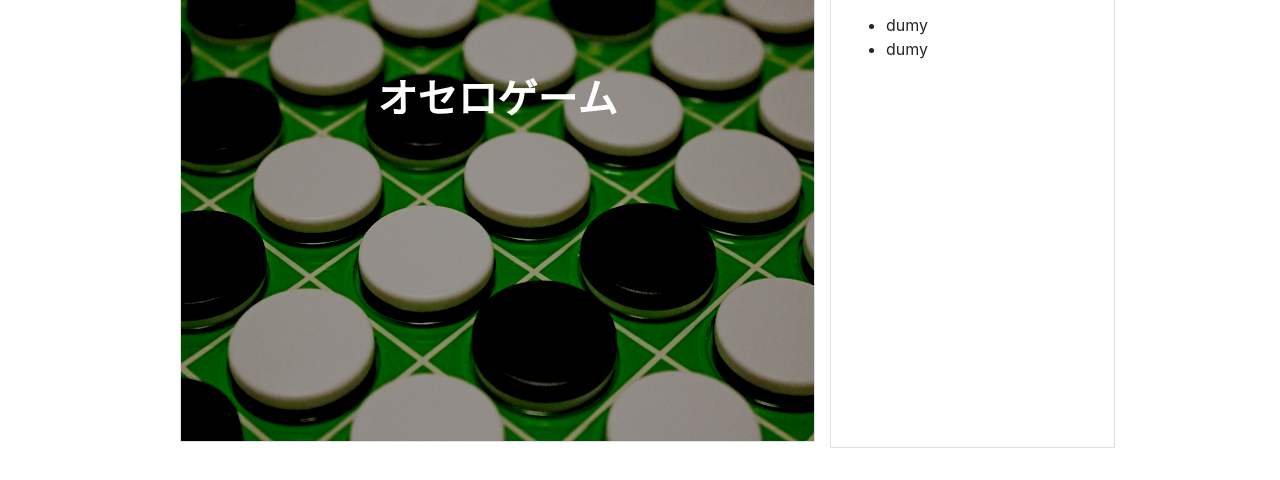
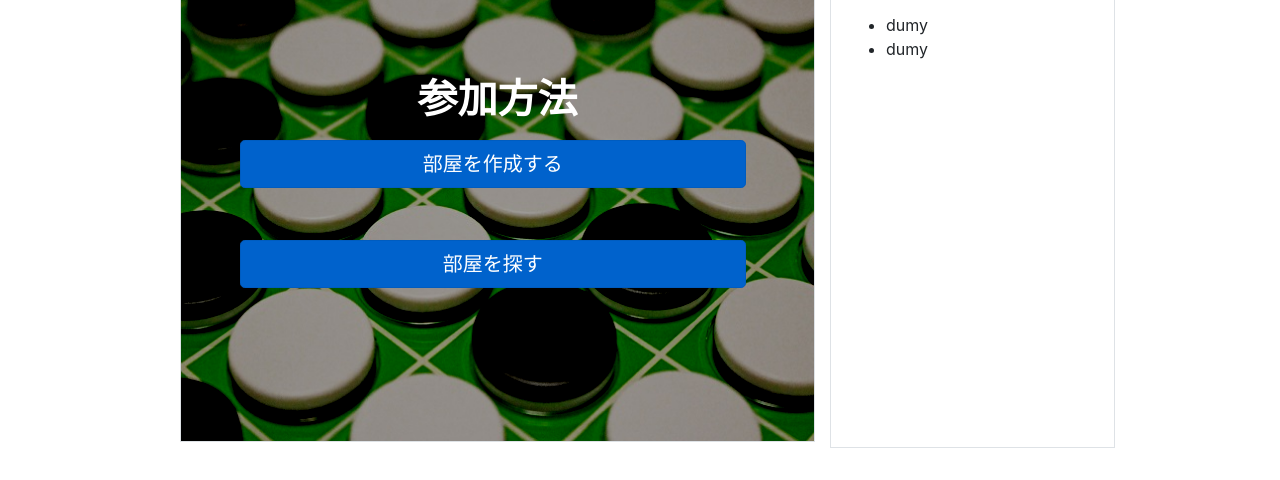
Before and after one commit to TheirStyles/WebGames, a plain HTML site: page client/othello.html in a window 1280 px wide. Both pictures are taken after a click on the button "Start Game". Shown: the part 236-716 px from the top of the page. Drawn offline with nearby package versions, Linux system fonts and the light colour scheme.

Commit message:
make select scene

```diff
--- a/client/othello.css
+++ b/client/othello.css
@@ -1,18 +1,9 @@
 
 body {
     width: 100vw; /*画面サイズ固定*/
-}
-
-#game_area {
-    text-align: center;
 }
 
 #canvas {
     width : 100%;
     height: 480px;
 }
-
-#start_button {
-    position: relative;
-    display: inline-block;
-}
--- a/client/othello.js
+++ b/client/othello.js
@@ -192,13 +192,12 @@ var start_button = null;
 
 /**
  * @brief スタート画面を表示する
+ * @param none
+ * @return none
  */
 function displayStart(){
     //再描画用の関数設定
     nowSceneDraw = displayStart;
-
-    //キャンバスサイズを調整
-    canvasResize(canvas);
 
     //背景画像描画
     drawImageFromPath("./img/start_background.jpg", 0, 0, canvas.width, canvas.height,
@@ -215,7 +214,7 @@ function displayStart(){
         }
     );
 
-    //前に配置したボタンが残っていれば
+    //resize時に呼ばれたとき、前に配置したボタンが残っていれば
     if(start_button != null){
         start_button.style.display = "none";
     }
@@ -230,13 +229,114 @@ function displayStart(){
     start_button.classList.add("btn-lg");
     start_button.classList.add("active");
     start_button.addEventListener('click', function(){
+        //ボタン削除
         start_button.style.display = "none";
+
+        //次のシーンを呼び出す
+        displaySelectScene();
     })
     area.appendChild(start_button);
 
     //ボタンの横位置を調整 clientWidthを使うため、描画後に適用
     start_button.style.left  = canvas.width/2 - start_button.clientWidth/2 + 10 + "px";
 }
+
+
+
+/*****************************************************************************************************
+*
+*  選択画面処理
+*
+****************************************************************************************************/
+/**
+ * @var select_make_room
+ * @brief 選択ボタン1 部屋の作成
+ */
+var select_make_room = null;
+
+/**
+ * @var select_join_room
+ * @brief 選択ボタン2 部屋に参加
+ */
+var select_join_room = null;
+
+/**
+ * @brief 選択画面を表示する
+ * @param none
+ * @return none
+ */
+function displaySelectScene(){
+    //再描画用の関数設定
+    nowSceneDraw = displayStart;
+
+    //背景画像描画
+    drawImageFromPath("./img/start_background.jpg", 0, 0, canvas.width, canvas.height,
+        //描画完了後
+        function() {
+            //背景にフィルター
+            setCanvasShade(-100);
+
+            //タイトル描画
+            ctx.font = 'bold 30pt sans-serif';
+            ctx.fillStyle = "white";
+            ctx.textAlign = "center";
+            ctx.fillText("参加方法", canvas.width / 2, 150);
+        }
+    );
+
+    //resize時に呼ばれたとき、前に配置したボタンが残っていれば
+    if(select_make_room != null){
+        select_make_room.style.display = "none";
+    }
+    if(select_join_room != null){
+        select_join_room.style.display = "none";
+    }
+
+    //ボタンサイズ
+    let width = canvas.width * 8/10;
+
+    //部屋の作成ボタンを配置
+    select_make_room = document.createElement("BUTTON");
+    select_make_room.innerText        = "部屋を作成する";
+    select_make_room.style.position   = "absolute";
+    select_make_room.style.top        = canvas.height - 300 + "px";
+    select_make_room.style.width      = width + "px";
+    select_make_room.classList.add("btn");
+    select_make_room.classList.add("btn-primary");
+    select_make_room.classList.add("btn-lg");
+    select_make_room.classList.add("active");
+    select_make_room.addEventListener('click', function(){
+        //ボタン削除
+        select_make_room.style.display = "none";
+        select_join_room.style.display = "none";
+
+        //次のシーンを呼び出す
+    })
+    area.appendChild(select_make_room);
+    select_make_room.style.left  = canvas.width/2 - select_make_room.clientWidth/2 + 10 + "px";
+
+
+    //部屋への参加ボタンを配置
+    select_join_room = document.createElement("BUTTON");
+    select_join_room.innerText        = "部屋を探す";
+    select_join_room.style.position   = "absolute";
+    select_join_room.style.top        = canvas.height - 200 + "px";
+    select_join_room.style.width      = width + "px";
+    select_join_room.classList.add("btn");
+    select_join_room.classList.add("btn-primary");
+    select_join_room.classList.add("btn-lg");
+    select_join_room.classList.add("active");
+    select_join_room.addEventListener('click', function(){
+        //ボタン削除
+        select_make_room.style.display = "none";
+        select_join_room.style.display = "none";
+
+        //次のシーンを呼び出す
+    })
+    area.appendChild(select_join_room);
+    select_join_room.style.left  = canvas.width/2 - select_join_room.clientWidth/2 + 10 + "px";
+}
+
 
 /*****************************************************************************************************
 *
@@ -249,5 +349,8 @@ window.addEventListener('resize', function(){
     nowSceneDraw();
 });
 
+//キャンバスサイズを調整
+canvasResize(canvas);
+
 //処理開始
 displayStart();
```
